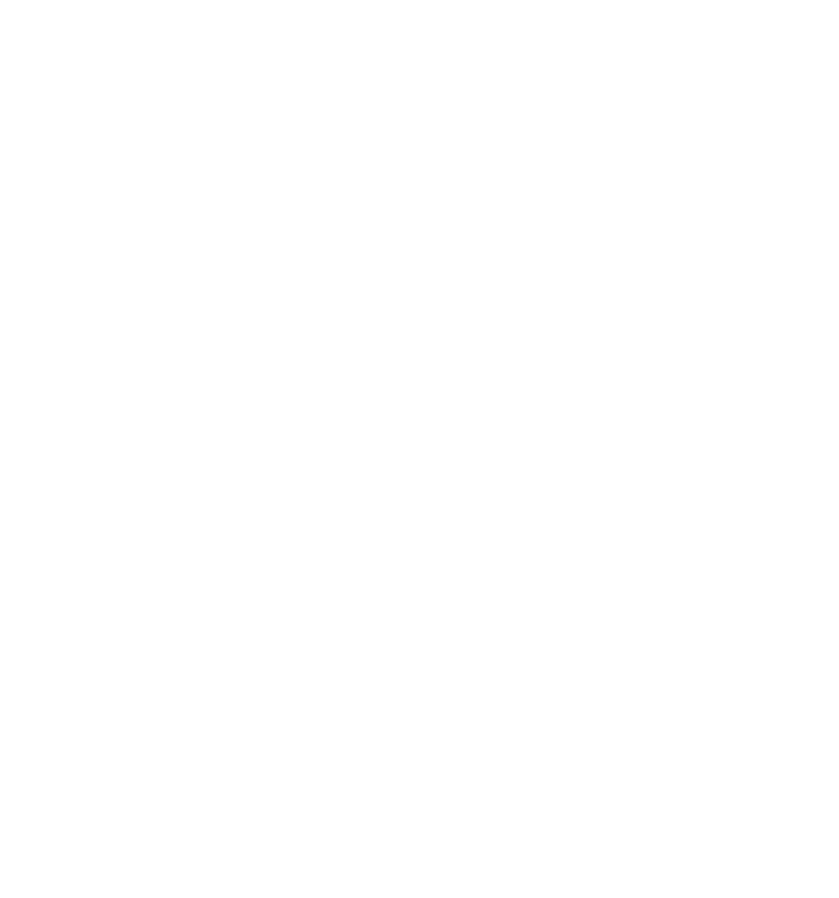
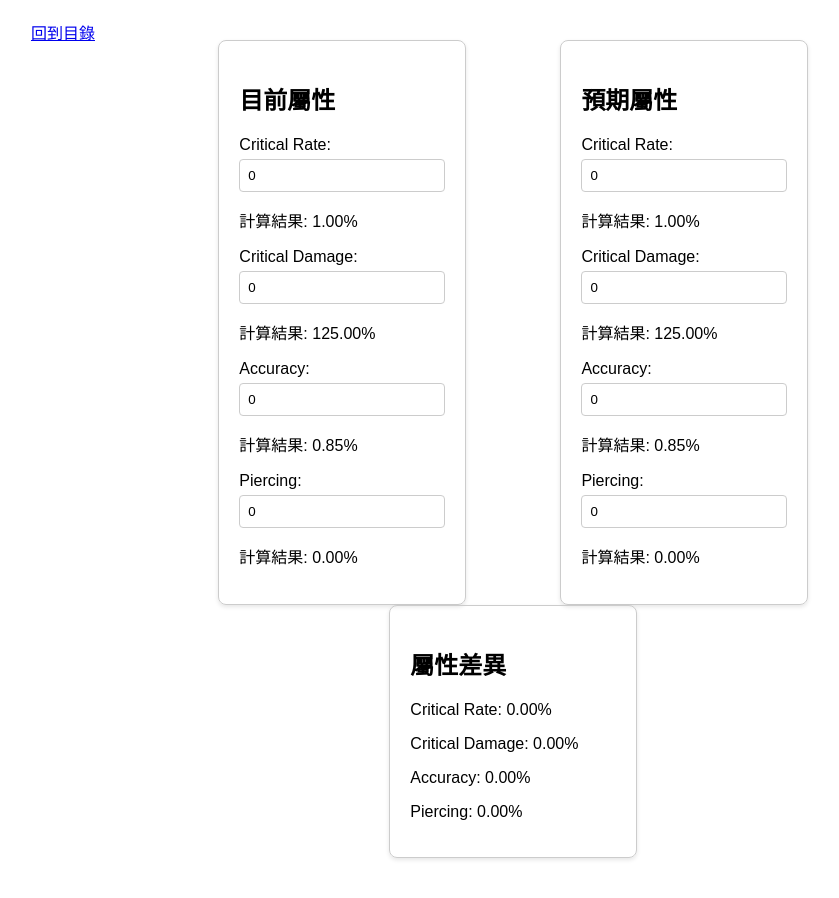
Before and after one commit to Liyobor/bns_tool, a Vue app in the folder website/: page /stats in a window 1280 px wide. Before the commit this address had no page. Shown: the whole page, without its empty margins (187-1026 px from the left). Before the commit the page ends 800 px from the top, so only its background shows below. Built offline with nearby package versions, Linux system fonts and the light colour scheme.

Commit message:
feat: add stats calculator
- Add a new stats calculator page.
- Add a link to the new page on the home page.
- Implement the stats calculation based on the provided formulas.

```diff
--- a/website/src/router/index.js
+++ b/website/src/router/index.js
@@ -19,6 +19,11 @@ const routes = [
     path: '/mantra',
     name: 'MantraCalculator',
     component: () => import(/* webpackChunkName: "mantra" */ '../views/MantraCalculator.vue')
+  },
+  {
+    path: '/stats',
+    name: 'StatsCalculator',
+    component: () => import(/* webpackChunkName: "stats" */ '../views/StatsCalculator.vue')
   }
 ]
 
--- a/website/src/views/Home.vue
+++ b/website/src/views/Home.vue
@@ -4,6 +4,7 @@
     <div class="calculator-links">
       <router-link to="/mantra" class="calculator-link">真言珠試算</router-link>
       <router-link to="/powder" class="calculator-link">粉末試算</router-link>
+      <router-link to="/stats" class="calculator-link">屬性試算</router-link>
     </div>
   </div>
 </template>
--- /dev/null
+++ b/website/src/views/StatsCalculator.vue
@@ -0,0 +1,139 @@
+<template>
+  <div style="text-align: center; margin-bottom: 20px;">
+      <router-link to="/">回到目錄</router-link>
+  </div>
+  <div id="app">
+    <div class="stats-section">
+      <h2>目前屬性</h2>
+      <div class="input-group">
+        <label for="currentCriticalRate">Critical Rate:</label>
+        <input type="number" id="currentCriticalRate" v-model.number="currentStats.criticalRate">
+        <p>計算結果: {{ calculateCriticalRate(currentStats.criticalRate).toFixed(2) }}%</p>
+      </div>
+      <div class="input-group">
+        <label for="currentCriticalDamage">Critical Damage:</label>
+        <input type="number" id="currentCriticalDamage" v-model.number="currentStats.criticalDamage">
+        <p>計算結果: {{ calculateCriticalDamage(currentStats.criticalDamage).toFixed(2) }}%</p>
+      </div>
+      <div class="input-group">
+        <label for="currentAccuracy">Accuracy:</label>
+        <input type="number" id="currentAccuracy" v-model.number="currentStats.accuracy">
+        <p>計算結果: {{ calculateAccuracy(currentStats.accuracy).toFixed(2) }}%</p>
+      </div>
+      <div class="input-group">
+        <label for="currentPiercing">Piercing:</label>
+        <input type="number" id="currentPiercing" v-model.number="currentStats.piercing">
+        <p>計算結果: {{ calculatePiercing(currentStats.piercing).toFixed(2) }}%</p>
+      </div>
+    </div>
+
+    <div class="stats-section">
+      <h2>預期屬性</h2>
+      <div class="input-group">
+        <label for="expectedCriticalRate">Critical Rate:</label>
+        <input type="number" id="expectedCriticalRate" v-model.number="expectedStats.criticalRate">
+        <p>計算結果: {{ calculateCriticalRate(expectedStats.criticalRate).toFixed(2) }}%</p>
+      </div>
+      <div class="input-group">
+        <label for="expectedCriticalDamage">Critical Damage:</label>
+        <input type="number" id="expectedCriticalDamage" v-model.number="expectedStats.criticalDamage">
+        <p>計算結果: {{ calculateCriticalDamage(expectedStats.criticalDamage).toFixed(2) }}%</p>
+      </div>
+      <div class="input-group">
+        <label for="expectedAccuracy">Accuracy:</label>
+        <input type="number" id="expectedAccuracy" v-model.number="expectedStats.accuracy">
+        <p>計算結果: {{ calculateAccuracy(expectedStats.accuracy).toFixed(2) }}%</p>
+      </div>
+      <div class="input-group">
+        <label for="expectedPiercing">Piercing:</label>
+        <input type="number" id="expectedPiercing" v-model.number="expectedStats.piercing">
+        <p>計算結果: {{ calculatePiercing(expectedStats.piercing).toFixed(2) }}%</p>
+      </div>
+    </div>
+
+    <div class="stats-section">
+      <h2>屬性差異</h2>
+      <p>Critical Rate: {{ diffStats.criticalRate.toFixed(2) }}%</p>
+      <p>Critical Damage: {{ diffStats.criticalDamage.toFixed(2) }}%</p>
+      <p>Accuracy: {{ diffStats.accuracy.toFixed(2) }}%</p>
+      <p>Piercing: {{ diffStats.piercing.toFixed(2) }}%</p>
+    </div>
+  </div>
+</template>
+
+<script>
+export default {
+  name: 'StatsCalculator',
+  data() {
+    return {
+      currentStats: {
+        criticalRate: 0,
+        criticalDamage: 0,
+        accuracy: 0,
+        piercing: 0
+      },
+      expectedStats: {
+        criticalRate: 0,
+        criticalDamage: 0,
+        accuracy: 0,
+        piercing: 0
+      }
+    }
+  },
+  computed: {
+    diffStats() {
+      return {
+        criticalRate: this.calculateCriticalRate(this.expectedStats.criticalRate) - this.calculateCriticalRate(this.currentStats.criticalRate),
+        criticalDamage: this.calculateCriticalDamage(this.expectedStats.criticalDamage) - this.calculateCriticalDamage(this.currentStats.criticalDamage),
+        accuracy: this.calculateAccuracy(this.expectedStats.accuracy) - this.calculateAccuracy(this.currentStats.accuracy),
+        piercing: this.calculatePiercing(this.expectedStats.piercing) - this.calculatePiercing(this.currentStats.piercing)
+      }
+    }
+  },
+  methods: {
+    calculateCriticalRate(points) {
+      return ((0.9785 * 100 * points) / (2509.9756 + points)) + 1;
+    },
+    calculateCriticalDamage(points) {
+      return (((2.9262 * points) / (3371.1439 + points)) + 1.25) * 100;
+    },
+    calculateAccuracy(points) {
+      return ((96.16 * points) / (820.5 + points)) / 100 + 0.85;
+    },
+    calculatePiercing(points) {
+      return (0.942 * points) / (3070.3849 + points) * 100;
+    }
+  }
+}
+</script>
+
+<style scoped>
+#app {
+  display: flex;
+  justify-content: space-around;
+  margin: 20px;
+}
+
+.stats-section {
+  border: 1px solid #ccc;
+  padding: 20px;
+  border-radius: 8px;
+  width: 30%;
+  box-shadow: 0 2px 4px rgba(0,0,0,0.1);
+}
+
+.input-group {
+  margin-bottom: 15px;
+}
+
+.input-group label {
+  display: block;
+  margin-bottom: 5px;
+}
+
+.input-group input {
+  width: 100%;
+  padding: 8px;
+  box-sizing: border-box;
+}
+</style>
```
